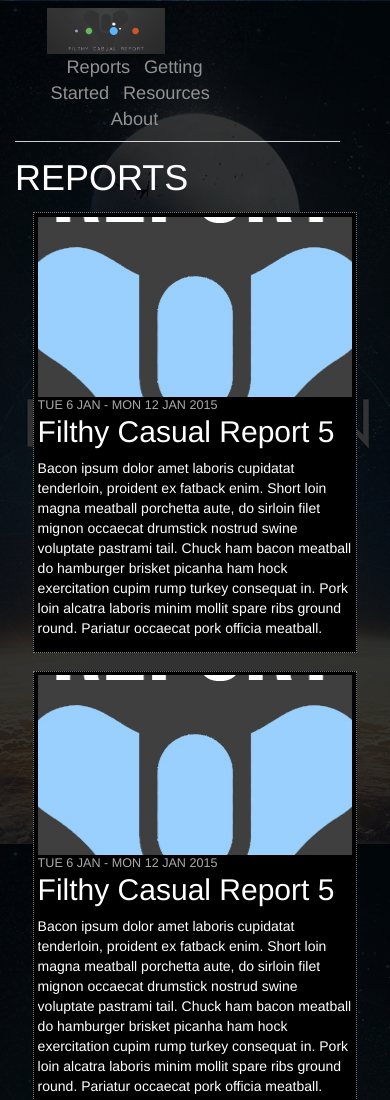
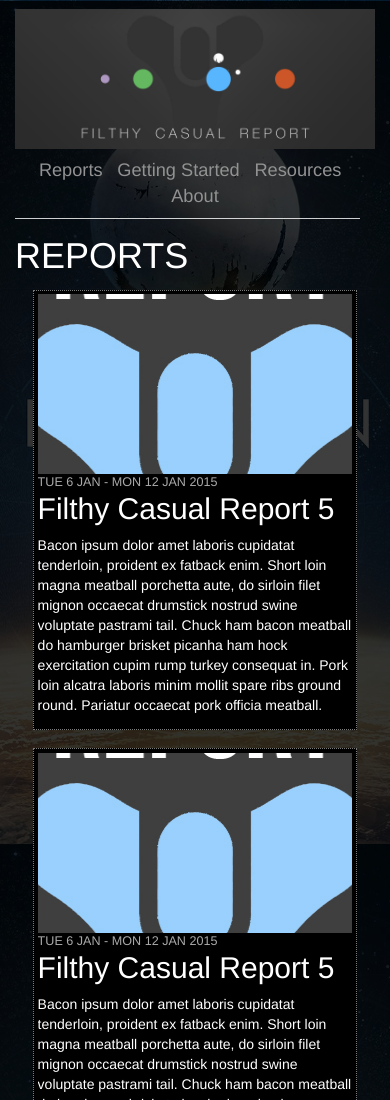
Before and after one commit to arbyruns/devdestinyfcr, a plain HTML site: page index.html in a window 390 px wide. Shown: the top 1100 px of the page. Drawn offline with nearby package versions, Linux system fonts and the light colour scheme; files whose address does not match are found by name.

Commit message:
Final major revision of styles
Decently stable version for index.html and baseline styles

```diff
--- a/css/style.css
+++ b/css/style.css
@@ -5,11 +5,9 @@
   -o-background-size: cover;
   background-size: cover;
 }
-
 body {
 	background-color: transparent;
 }
-
 a {
 	color: #929292;
 	text-decoration: none;
@@ -30,22 +28,18 @@
 	color: #FFFFFF;
 	text-decoration: none;
 }
-
 h1 {
 	color: #FFFFFF;
 	margin-top: 4%;
 	margin-bottom: 4%;
 }
-
 #content-area {
 	background-color: rgba(0,0,0,0.8);
 	margin-bottom: 5%;
 }
-
 #content-head {
 	margin-top: 2%;
 }
-
 .content-separator {
 	margin-top: 2%;
 	height: 1px;
@@ -67,7 +61,6 @@
 #content-navbar a:last-child {
 	margin-right: 0;
 }
-
 .article-wrapper {
 	border: 1px dotted #7A7A7A;
 	background-color: #000000;
@@ -101,7 +94,6 @@
 .article-content h2 {
 	margin-top: 0;
 }
-
 #archives {
 	text-align: right;
 	margin-bottom: 5%;
@@ -127,4 +119,16 @@
 		margin-left: 0;
 		max-height: 300px;
 	}
+	#site-banner {
+		display: block;
+		width: 100%;
+	}
+	#content-navbar {
+		display: block;
+		width: 100%;
+		margin-top: 2%;
+	}
+	#content-navbar a {
+		margin-right: 2.7%;
+	}
 }
--- a/index.html
+++ b/index.html
@@ -14,10 +14,7 @@
 	<script src="https://maxcdn.bootstrapcdn.com/bootstrap/3.3.1/js/bootstrap.min.js"></script>
 	<!-- stylesheets -->
 	<link rel="stylesheet" href="css/style.css" type="text/css">
-	<!-- fonts -->
-	<link href='http://fonts.googleapis.com/css?family=Amatic+SC:700,400' rel='stylesheet' type='text/css'>
-	<link href='http://fonts.googleapis.com/css?family=Roboto+Slab' rel='stylesheet' type='text/css'>
-	<link href='http://fonts.googleapis.com/css?family=Roboto+Condensed|Roboto+Slab' rel='stylesheet' type='text/css'>
+	<!-- fonts - recommend not using these as it dramatically increases time to load-->
 	<!-- icons -->
 	<link rel="icon" type="image/png" href="i/favicon.png">
 	<!-- script libraries -->
@@ -38,10 +35,10 @@
 			<div class="col-md-8 col-xs-12" id="content-area">
 				<!-- Header of content area -->
 				<div class="row" id="content-head">
-					<div class="col-xs-1">
+					<div class="col-md-1 .hidden-xs .hidden-sm">
 					</div>
-					<div class="col-xs-10">
-						<img src="i/banner.jpg" width="40%"/>
+					<div class="col-md-10">
+						<img src="i/banner.jpg" width="40%" id="site-banner" />
 						<div id="content-navbar">
 							<a href='index.html'>Reports</a>
 							<a href='#'>Getting Started</a>
@@ -49,16 +46,16 @@
 							<a href='#'>About</a>
 						</div>
 					</div>
-					<div class="col-xs-1">
+					<div class="col-md-1 .hidden-xs .hidden-sm">
 					</div>
 				</div>
 				<!-- Header separator -->
 				<div class="row">
-					<div class="col-xs-1">
+					<div class="col-md-1 .hidden-xs .hidden-sm">
 					</div>
-					<div class="col-xs-10 content-separator">
+					<div class="col-md-10 cold-xs-12 content-separator">
 					</div>
-					<div class="col-xs-1">
+					<div class="col-md-1 .hidden-xs .hidden-sm">
 					</div>
 				</div>
 				<!-- Body of content area -->
```
